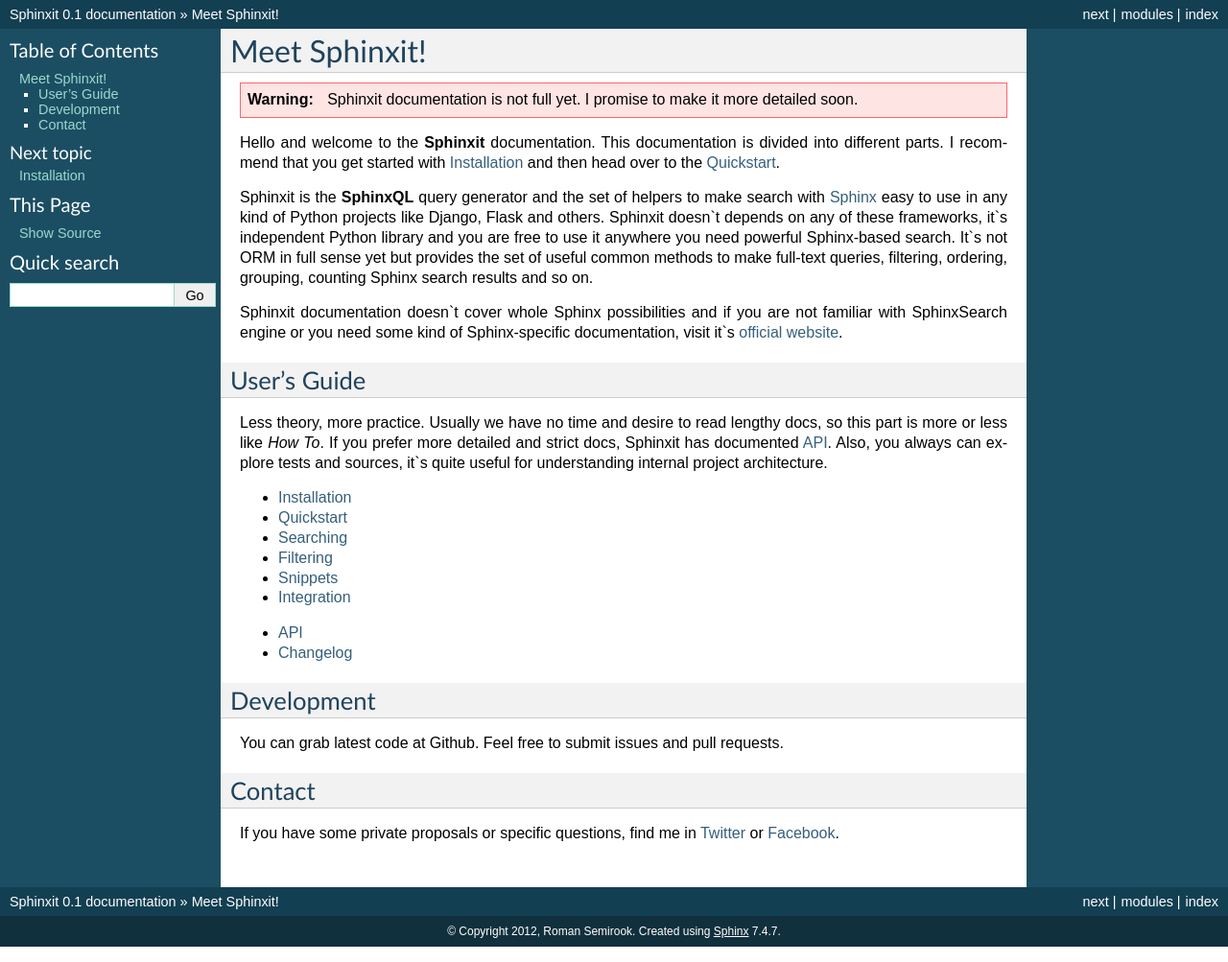
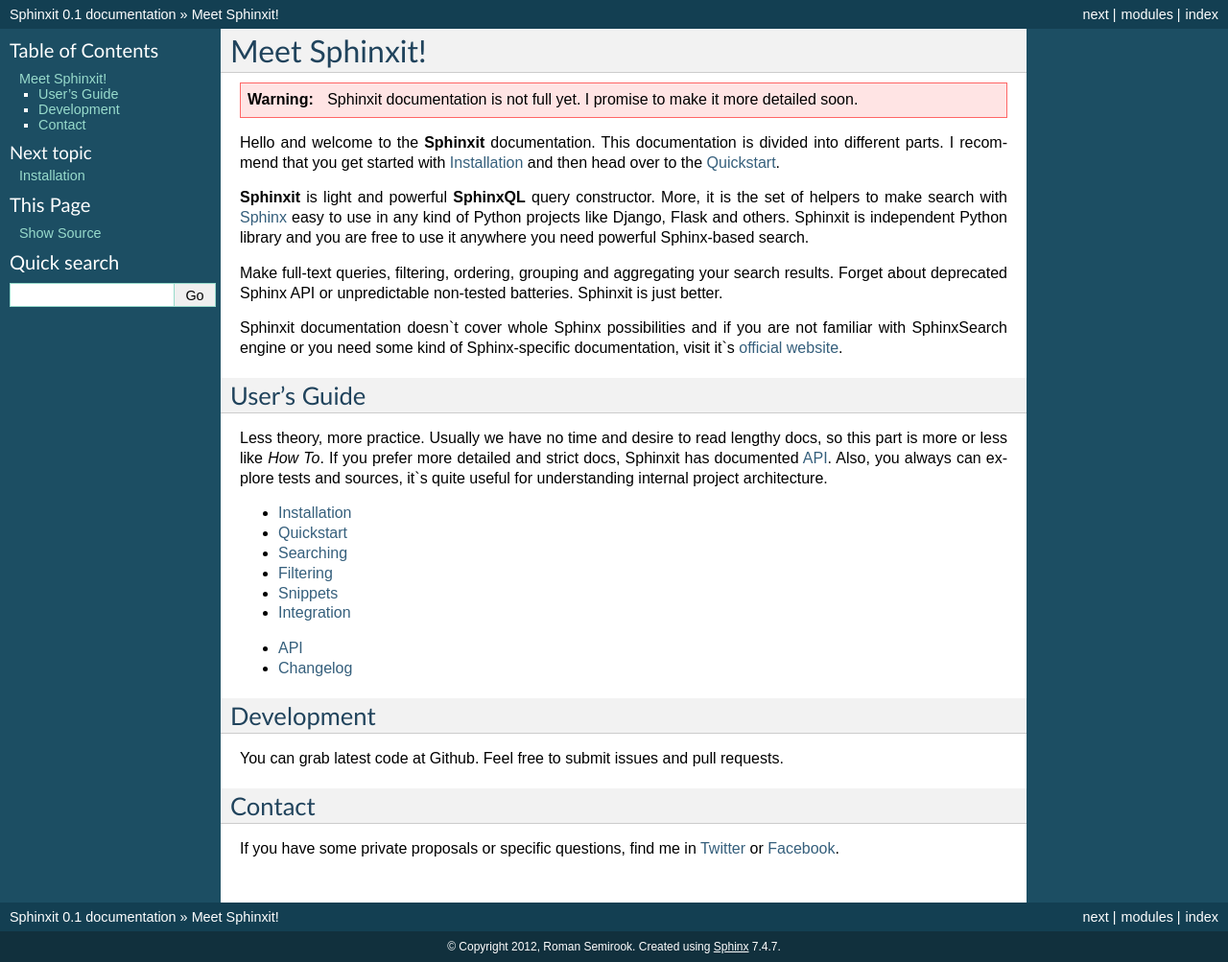
Before and after one commit to semirook/sphinxit, a Sphinx documentation site: the page built from docs/index.rst, in a window 1280 px wide. Shown: the whole page at 96% size. Built offline with Sphinx 7.4.7, drawn with Linux system fonts in a browser that asks for light colours.

Commit message:
Docs add-ins

```diff
--- a/README.rst
+++ b/README.rst
@@ -8,3 +8,5 @@
 
 Make full-text queries, filtering, ordering, grouping and aggregating your search results.
 Forget about deprecated Sphinx API or unpredictable non-tested batteries. Sphinxit is just better.
+
+Documentation and examples are on RTD: http://sphinxit.readthedocs.org/
--- a/docs/index.rst
+++ b/docs/index.rst
@@ -10,12 +10,13 @@
 different parts. I recommend that you get started with
 :ref:`installation` and then head over to the :ref:`quickstart`.
 
-Sphinxit is the **SphinxQL** query generator and the set of helpers to make
-search with `Sphinx <http://sphinxsearch.com/>`_ easy to use in any kind of Python projects like
-Django, Flask and others. Sphinxit doesn`t depends on any of these frameworks, it`s independent
-Python library and you are free to use it anywhere you need powerful Sphinx-based search. It`s not ORM
-in full sense yet but provides the set of useful common methods to make full-text queries,
-filtering, ordering, grouping, counting Sphinx search results and so on.
+**Sphinxit** is light and powerful **SphinxQL** query constructor. More, it is the set of helpers
+to make search with `Sphinx <http://sphinxsearch.com/>`_ easy to use in any kind of Python projects
+like Django, Flask and others. Sphinxit is independent Python library and you are free to use it
+anywhere you need powerful Sphinx-based search.
+
+Make full-text queries, filtering, ordering, grouping and aggregating your search results.
+Forget about deprecated Sphinx API or unpredictable non-tested batteries. Sphinxit is just better.
 
 Sphinxit documentation doesn`t cover whole Sphinx possibilities and if you are not familiar with
 SphinxSearch engine or you need some kind of Sphinx-specific documentation, visit it`s
```
